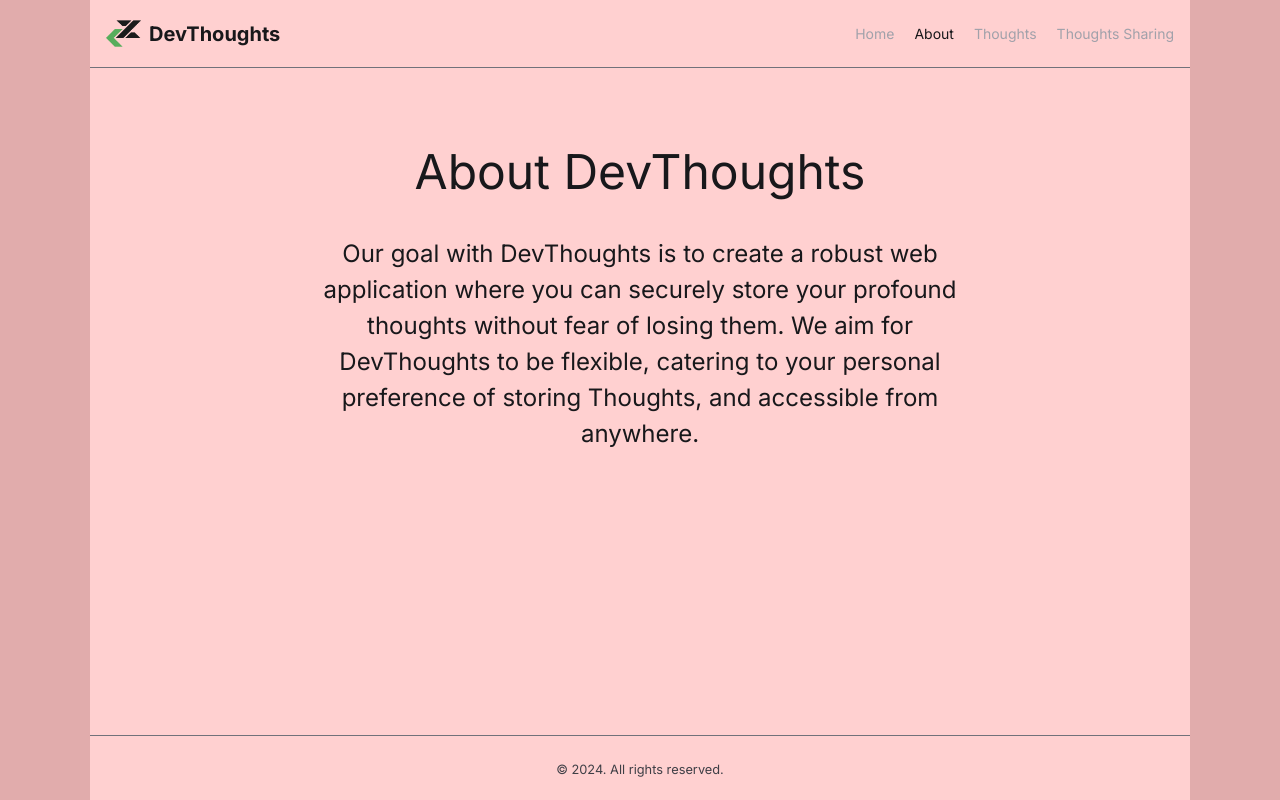
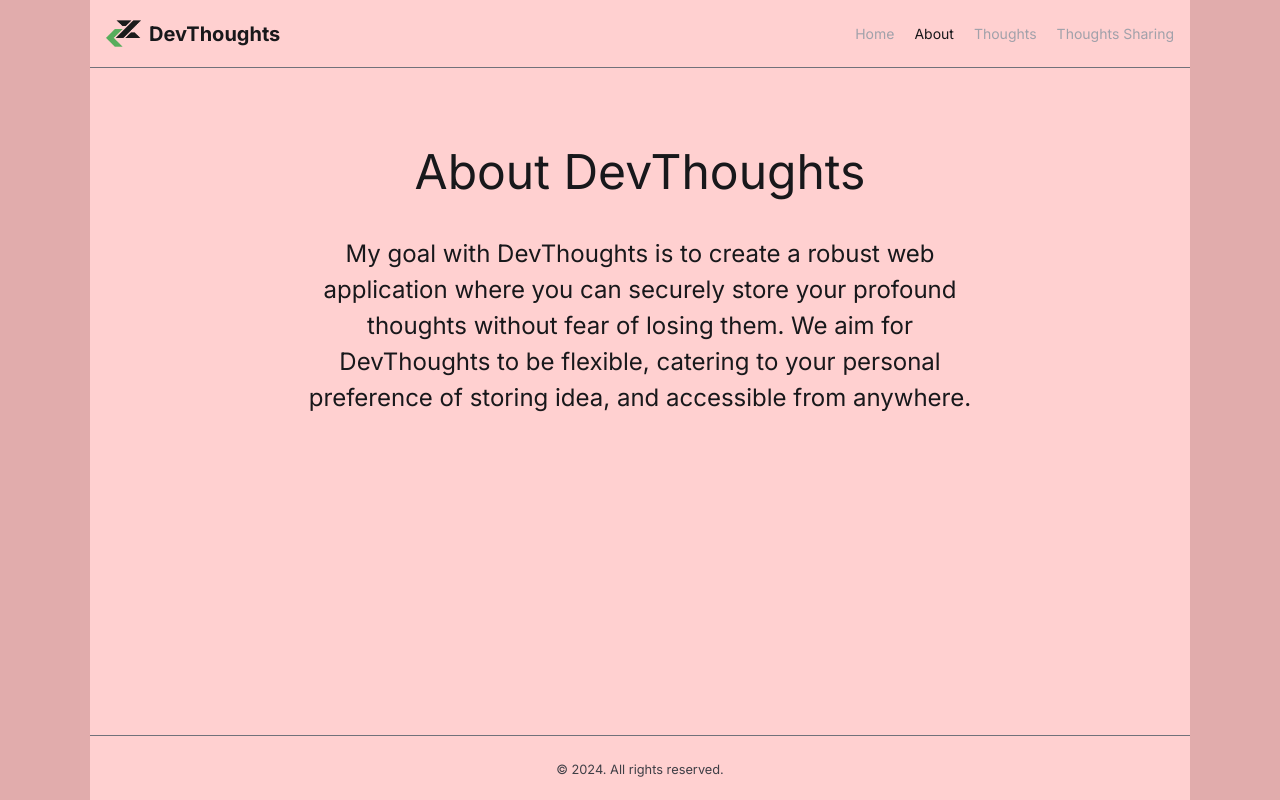
Before and after one commit to Dz-devz/dzdev-blog, a Next.js app: page /about in a window 1280 px wide. Built offline with nearby package versions, Linux system fonts and the light colour scheme.

Commit message:
chore: update about message

```diff
--- a/src/app/about/page.tsx
+++ b/src/app/about/page.tsx
@@ -3,10 +3,10 @@ export default function Page() {
     <div className="flex items-center justify-center flex-col max-w-[700px] mx-auto">
       <h1 className="text-5xl mt-20  ">About DevThoughts</h1>
       <p className="leading-9 mt-10 text-2xl text-center">
-        Our goal with DevThoughts is to create a robust web application where
-        you can securely store your profound thoughts without fear of losing
-        them. We aim for DevThoughts to be flexible, catering to your personal
-        preference of storing Thoughts, and accessible from anywhere.{" "}
+        My goal with DevThoughts is to create a robust web application where you
+        can securely store your profound thoughts without fear of losing them.
+        We aim for DevThoughts to be flexible, catering to your personal
+        preference of storing idea, and accessible from anywhere.{" "}
       </p>
     </div>
   );
```
